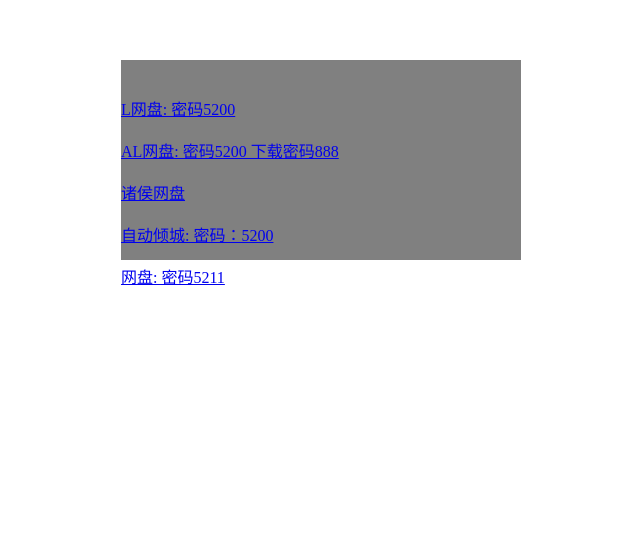
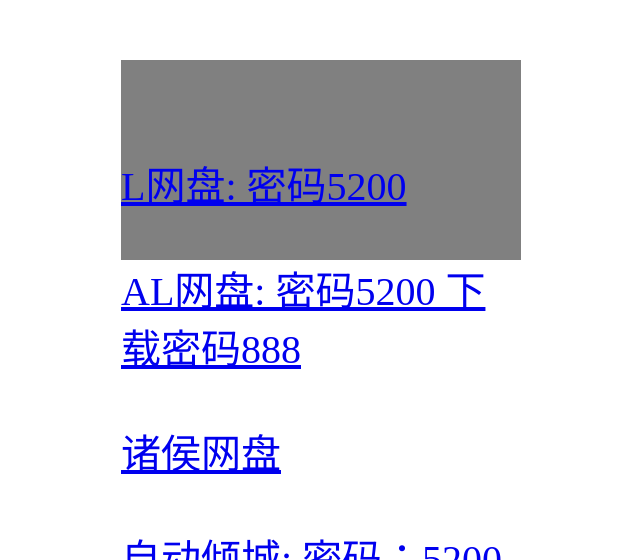
Before and after one commit to dustreading/tools, a plain HTML site: page index.html in a window 1280 px wide. Shown: the part 240-800 px from the top of the page, without its empty margins (319-959 px from the left). Drawn offline with Linux system fonts and the light colour scheme.

Commit message:
Update index.html

```diff
--- a/index.html
+++ b/index.html
@@ -1,5 +1,5 @@
-<div id="footer" style="width:200px;
-                        height: 200px;
+<div id="footer" style="
+                        font-size:40px;
                         display: table-cell;
                         vertical-align: middle;
                         background-color: Gray;
```
